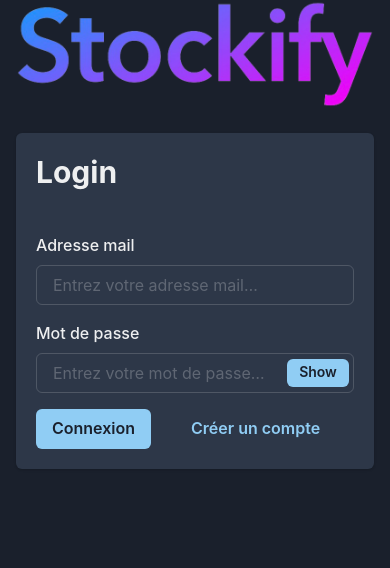
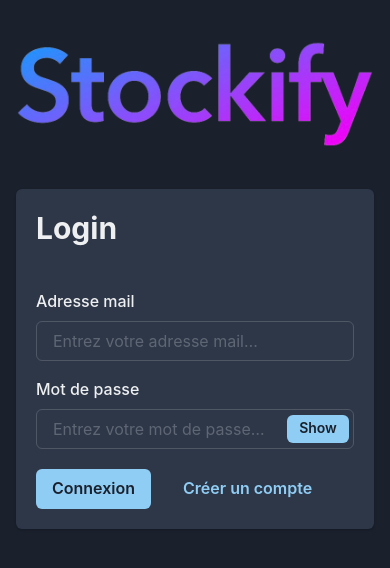
Before and after one commit to Julien1100/stockify-front, a React (Vite) app: page /login in a window 390 px wide. Shown: the top 568 px of the page. Built offline with nearby package versions, Linux system fonts and the light colour scheme.

Commit message:
📱 Enhance responsiveness in Login component

```diff
--- a/src/components/Login.jsx
+++ b/src/components/Login.jsx
@@ -67,7 +67,7 @@ export default function Login() {
 
   return (
     <>
-      <Container mb={6}>
+      <Container my={10}>
         <Image src={logo} alt="Logo de Stockify" />
       </Container>
       <Center>
@@ -91,7 +91,7 @@ export default function Login() {
                   />
 
                   <FormLabel>Mot de passe</FormLabel>
-                  <InputGroup mb={4}>
+                  <InputGroup mb={5}>
                     <Input
                       value={password}
                       onChange={handlePassword}
@@ -112,7 +112,11 @@ export default function Login() {
                     </InputRightElement>
                   </InputGroup>
 
-                  <ButtonGroup gap={4}>
+                  <ButtonGroup
+                    gap={2}
+                    flexWrap={"wrap"}
+                    justifyContent={"center"}
+                  >
                     <Button colorScheme="blue" type="submit">
                       Connexion
                     </Button>
```
